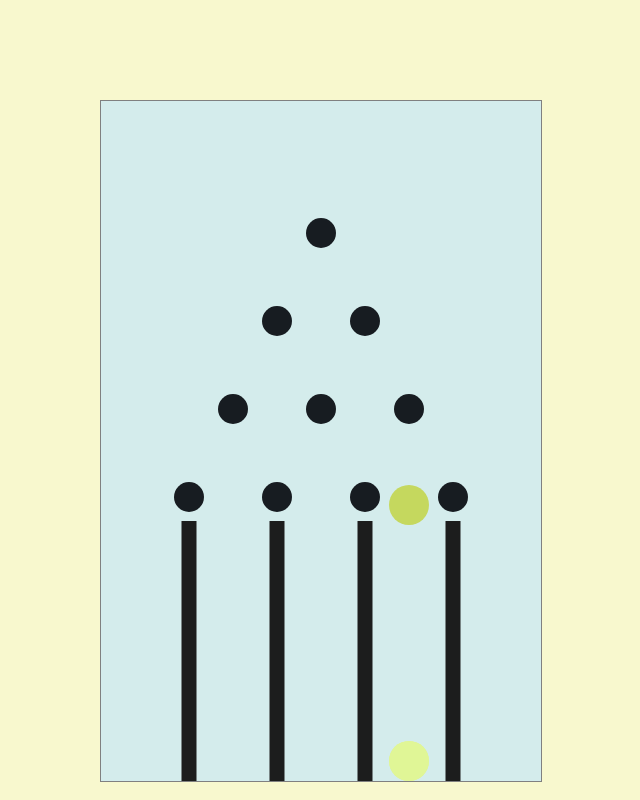
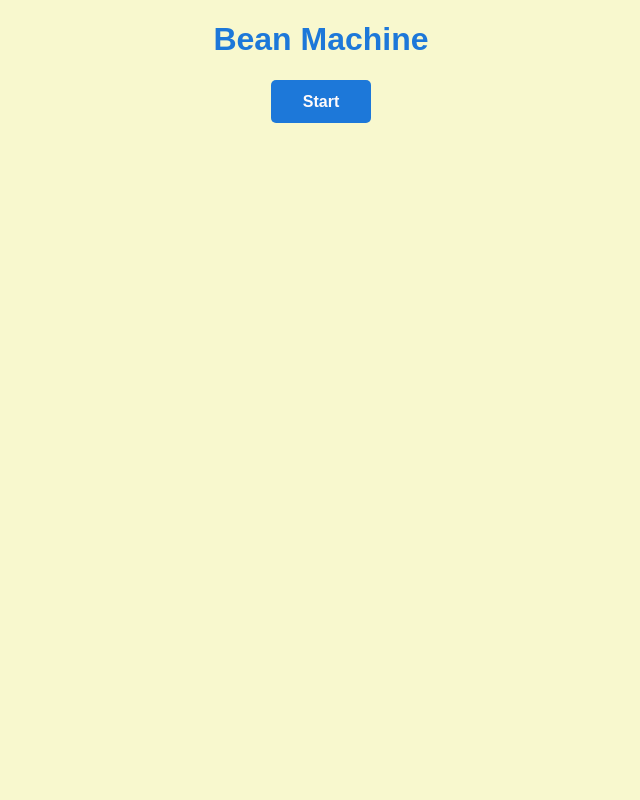
Before and after one commit to Azamat-Shogen/bean-machine, a React (Create React App) app: page / in a window 1280 px wide. Shown: the whole page, without its empty margins (319-959 px from the left). Built offline with nearby package versions, Linux system fonts and the light colour scheme.

Commit message:
start game component added

```diff
--- a/src/App.js
+++ b/src/App.js
@@ -5,17 +5,27 @@ import Start from "./components/Start";
 
 function App() {
 
- const [finished, setFinished] = useState(false);
- const [started, setStarted] = useState(false)
+ const [started, setStarted] = useState(false);
+ const [buttonText, setButtonText] = useState("Start")
 
-   console.log( "finished : ", finished);
+
 
   return (
     <div className="App">
-        {finished ? <Start finished={finished} setFinished={setFinished}/> :
-            <Canvas width={440} height={680}
-                    finished={finished} setFinished={setFinished}/>
+        {
+           started && buttonText === "Start" ? <Canvas width={440} height={680}
+                             setStarted={setStarted}
+                             setButtonText={setButtonText}
+                             started={started}/> :
+
+               <Start started={started}
+                             setStarted={setStarted}
+                             buttonText={buttonText}
+                             setButtonText={setButtonText}
+               />
+
         }
+
     </div>
   );
 }
--- a/src/components/Canvas.js
+++ b/src/components/Canvas.js
@@ -5,7 +5,7 @@ import {Block, genArray} from "./classes/Block"
 import Column from "./classes/Column";
 
 
-const Canvas = ({width, height,  setFinished}) => {
+const Canvas = ({width, height, setStarted, setButtonText}) => {
 
     const canvasRef = useRef(null);
     let balls = [];
@@ -70,7 +70,8 @@ const Canvas = ({width, height,  setFinished}) => {
              if (current.speedY === 0) {
                  if(current.y <= height - (current.size * 12)){
                      current.gameOver();
-                     setFinished(false)
+                     // setStarted(false)
+                     setButtonText("Restart")
                      break;
                   }
                   else{
--- a/src/components/Start.js
+++ b/src/components/Start.js
@@ -1,12 +1,16 @@
 
 
-const Start = ({finished, setFinished}) => {
+const Start = ({started, setStarted, buttonText, setButtonText}) => {
 
+     const handleClick = () => {
+          setStarted(true)
+          setButtonText("Start")
+     }
 
     return (
         <div className="start">
             <h1>Bean Machine</h1>
-            <button onClick={() => setFinished(false)}>Start</button>
+            <button onClick={handleClick}>{buttonText}</button>
         </div>
     )
 }
```
